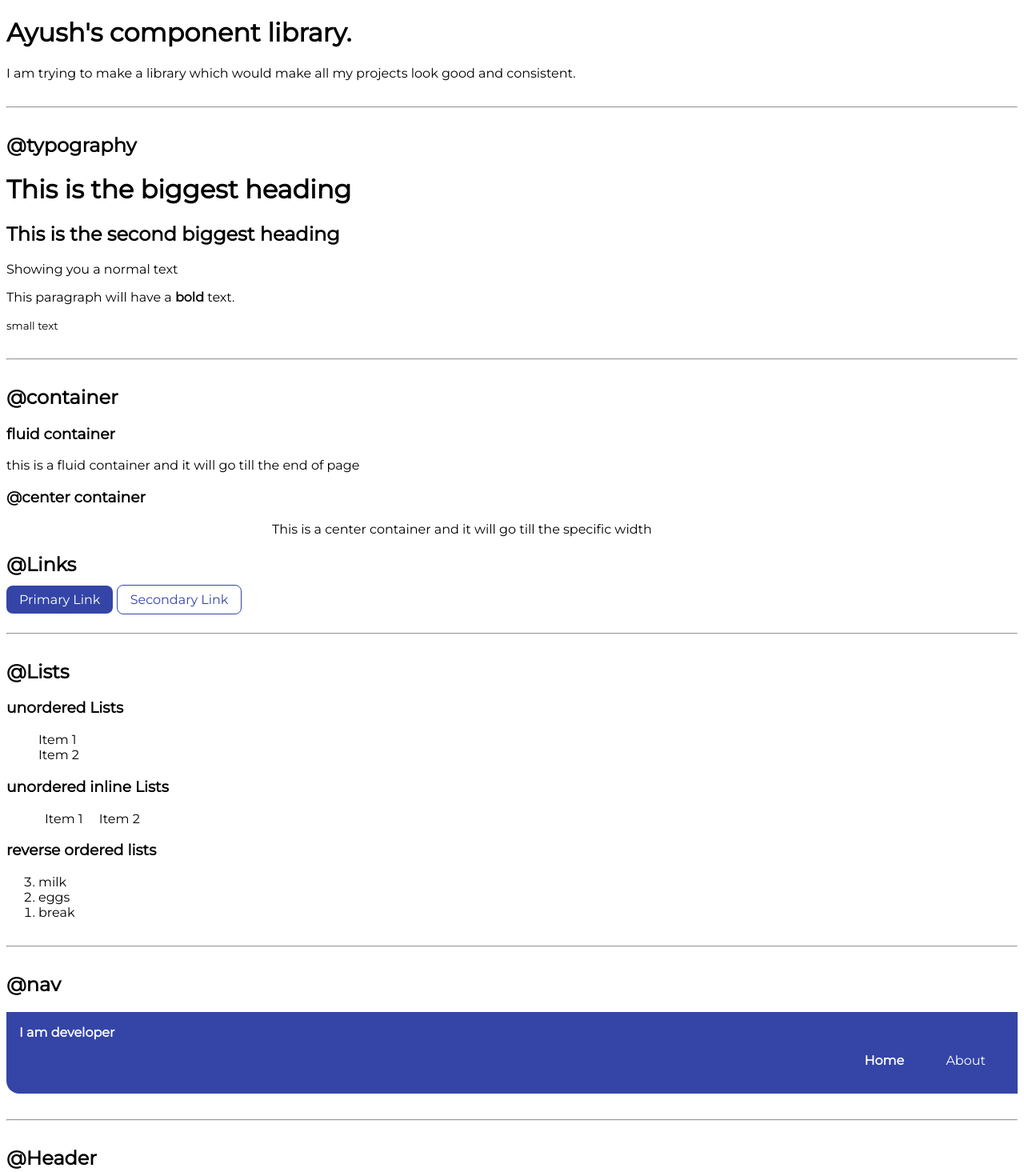
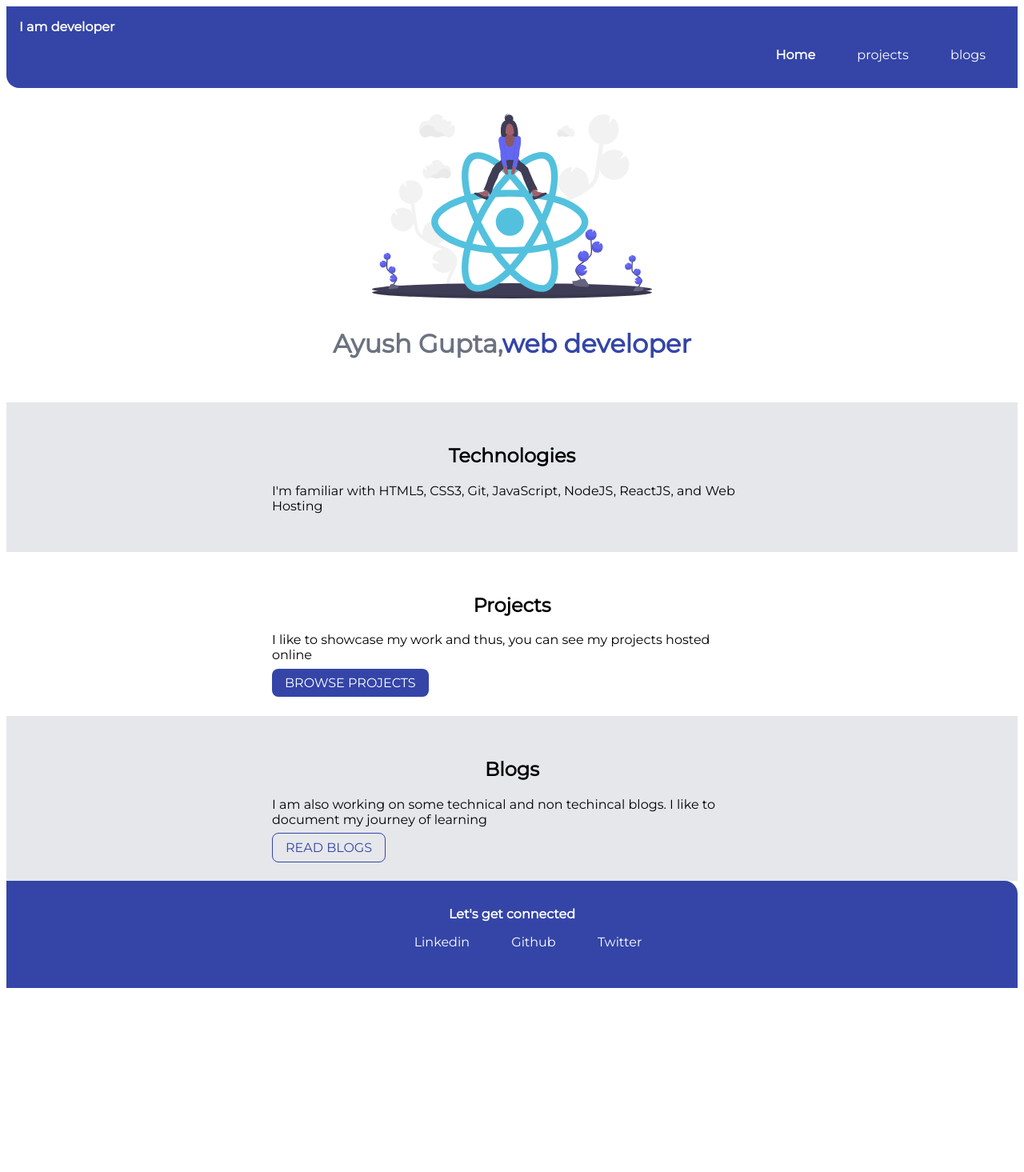
Before and after one commit to Ayushgupta03/Web-development-portfolio, a plain HTML site: page index.html in a window 1280 px wide. Shown: the top 1465 px of the page at 80% size. After the commit the page ends 1243 px from the top, so only its background shows below. Drawn offline with Linux system fonts and the light colour scheme.

Commit message:
Update index.html
Home page of my portfolio

```diff
--- a/index.html
+++ b/index.html
@@ -3,57 +3,10 @@
 <head>
     <meta charset="UTF-8">
     <meta name="viewport" content="width=device-width, initial-scale=1.0">
-    <title>Component Library</title>
-    <!--Third way of doing CSS:external link-->
+    <title>Ayush Gupta</title>
     <link href = "styles.css" rel="stylesheet"/>
 </head>
 <body>
-    <h1>Ayush's component library.</h1>
-    <p>I am trying to make a library which would make all my projects look good and consistent.</p>
-    <hr>
-    <h2>@typography</h2>
-
-    <h1>This is the biggest heading</h1>
-    <h2>This is the second biggest heading</h2>
-    <p>Showing you a normal text</p>
-    <p>This paragraph will have a <strong>bold</strong> text.</p>
-    <small>small text</small>
-    <hr>
-    <!-- accessibility tree -->
-    <h2>@container</h2>
-    <h3>fluid container</h3>
-    <div class="container">this is a fluid container and it will go till the end of page</div>
-    <h3>@center container</h3>
-    <div class = "container container-center">This is a center container and it will go till the specific width</div>
-
-    <h2>@Links</h2>
-    <a class="link primary-link" href="/">Primary Link</a>
-    <a class="link secondary-link" href="/">Secondary Link</a>
-    <!--when you right something and it takes an entire  row in itself then it is called block element -->
-    <!--h3,div,p are block element,small is inline element(it does not take an entire row)  -->
-
-    <hr>
-    <h2>@Lists</h2>
-    <h3>unordered Lists</h3>
-    <ul class="list-non-bullet">
-        <li>Item 1</li>
-        <li>Item 2</li>
-    </ul>
-    <h3>unordered inline Lists</h3>
-    <!-- CSS will help in doing this. -->
-    <ul class="list-non-bullet">
-        <li class="list-item-inline">Item 1</li>
-        <li class="list-item-inline">Item 2</li>
-    </ul>
-    <h3> reverse ordered lists</h3>
-    <ol reversed>
-        <li>milk</li>
-        <li>eggs</li>
-        <li>break</li>
-    </ol>
-
-    <hr>
-    <h2>@nav</h2>
     <nav class="navigation container">
         <div class="nav-brand">I am developer</div>
         <ul class="list-non-bullet nav-pills">
@@ -61,48 +14,45 @@
                 <a class="link link-active"href="/">Home</a>
             </li>
             <li class="list-item-inline">
-                <a class="link"href="/">About</a>
+                <a class="link"href="/projects.html">projects</a>
+            </li>
+            <li class="list-item-inline">
+                <a class="link"href="/blogs.html">blogs</a>
             </li>
         </ul>
     </nav>
-
-    <hr>
-    <h2>@Header</h2>
     <header class="hero">
         <img class="hero-img"src="images/react.svg"/>
-        <h1 class="hero-heading">heading <span class="heading-inverted">inside</span> here</h1>
+        <h1 class="hero-heading">Ayush Gupta,<span class="heading-inverted">web developer</span></h1>
     </header>
-    <!--span is like div but it is inline -->
-    <!-- tailwind for theme colors,undraw for images with the selected colors -->
-
-    <hr>
-    <h2>@section</h2>
-
+    <section class="section ow">
+        <div class="container container-center">
+            <h1>Technologies</h3>
+            <p>I'm familiar with HTML5, CSS3, Git, JavaScript, NodeJS, ReactJS, and Web Hosting</p>
+        </div>
+    </section>
     <section class="section">
         <div class="container container-center">
-            <h1>white section</h3>
-            <p>This will have white background</p>
+            <h1>Projects</h3>
+            <p>I like to showcase my work and thus, you can see my projects hosted online</p>
+            <a class="link primary-link" href="projects.html">BROWSE PROJECTS</a>
         </div>
-
     </section>
-
     <section class="section ow">
         <div class="container container-center">
-            <h1>Off white section</h3>
-            <p>This will have grey background</p>
+            <h1>Blogs</h1>
+            <p>I am also working on some technical and non techincal blogs. I like to document my journey of learning</p>
+            <a class="link secondary-link" href="blogs.html">READ BLOGS</a>
         </div>
     </section>
-
-    <hr>
-    <h2>@footer</h2>
     <footer class="footer">
-        <div class="footer-header">Some small heading inside footer</div>
+        <div class="footer-header">Let's get connected</div>
         <ul>
             <li class="list-item-inline">
-                <a class="link"href="/">social one</a></li>
-            <li class="list-item-inline"><a  class="link"href="/">social two</a></li>
+                <a class="link"href="https://www.linkedin.com/in/ayush-gupta-968681160/">Linkedin</a></li>
+            <li class="list-item-inline"><a  class="link"href="https://github.com/Ayushgupta03">Github</a></li>
+            <li class="list-item-inline"><a  class="link"href="https://twitter.com/AyushGu11520016">Twitter</a></li>
         </ul>
     </footer>
-
 </body>
 </html>
```
